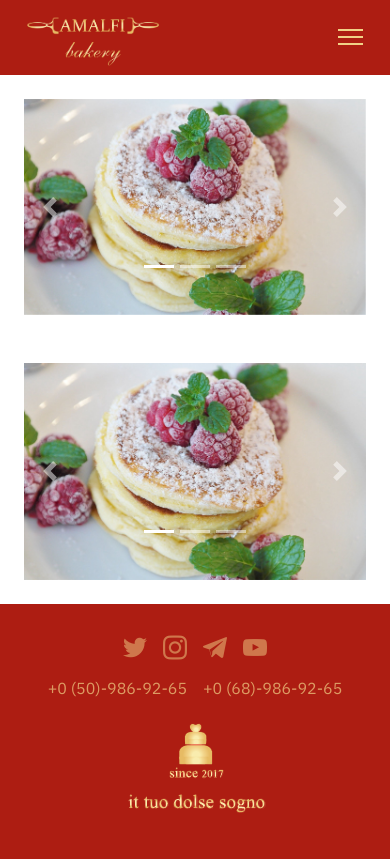
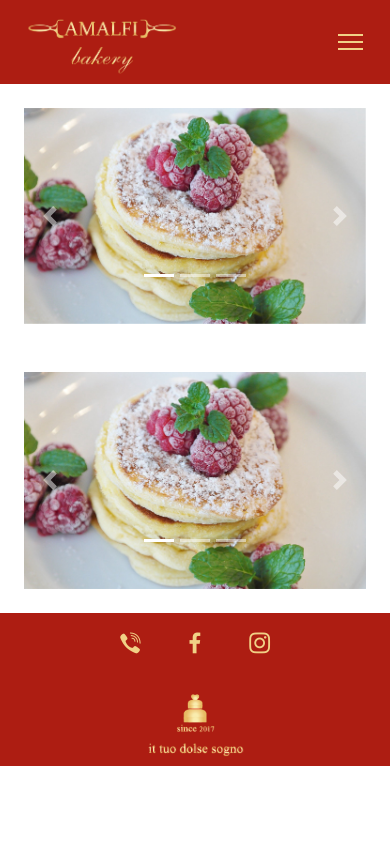
Before and after one commit to Ferenecruma/cakestore, a Django app: page / in a window 390 px wide; the page is wider, and only the part inside the window is pictured. After the commit the page ends 766 px from the top of that part, so only its background shows below. Run offline with Django 3.2, Linux system fonts and the light colour scheme; some libraries are stand-ins or nearby versions.

Commit message:
Changed landpage responsivnes

```diff
--- /dev/null
+++ b/static/custom/css/footer.css
@@ -0,0 +1,68 @@
+footer.footer {
+    display: block;
+    align-items: center;
+    min-height: 8vh;
+    background-color: #ad1d12;
+}
+
+.soc-links-footer {
+    width: 40%;
+    margin: auto;
+    flex-wrap: wrap;
+    padding: 20px;
+    font-size: 1.3rem;
+    align-items: center;
+    display: flex;
+    justify-content: space-around;
+}
+
+.phone-numbers {
+    display: flex;
+    justify-content: space-around;
+    max-width: 50%;
+    margin: auto;
+}
+
+.phone-numbers a{
+    font-size: 0.7rem;
+    color: #f1d186;
+}
+
+@media (max-width: 811px){
+    .soc-links-footer {
+        width: 60%;
+    }
+    .footer-image {
+        margin:auto;
+        max-width: 55%;
+        height: auto;
+    }
+}
+
+@media (min-width:812px) and (max-width:1079px){
+    .footer-image {
+        margin:auto;
+        max-width: 25%;
+        height: auto;
+    }
+    .soc-links-footer {
+        font-size: 1.8rem;
+    }
+    .phone-numbers a{
+        font-size: 1rem;
+    }
+}
+
+@media (min-width: 1080px){
+    .footer-image {
+        margin:auto;
+        max-width: 15%;
+        height: auto;
+    }
+    .soc-links-footer {
+        font-size: 1.8rem;
+    }
+    .phone-numbers a{
+        font-size: 1rem;
+    }
+}
--- a/static/custom/css/main.css
+++ b/static/custom/css/main.css
@@ -89,18 +89,6 @@ div.category_name {
     }
   }
 
-  .categories-strip{
-    padding: 10px;
-    text-align: center;
-    background: #ad1d12;
-    color: white;
-    font-size: 36px;
-    border-bottom: #f1d186 7px solid;
-    border-top: #f1d186 7px solid;
-    font-family: 'Marck Script', cursive;
-    margin-top: 20px;
-  }
-
   .categories-page{
     background-color: #f1e4c6;
   }
--- a/static/custom/css/navbar.css
+++ b/static/custom/css/navbar.css
@@ -58,7 +58,7 @@ nav .logo img {
      }
 
      .nav-links a{
-        font-size: 27px;
+        font-size: 20px;
     }
 }
 @media (max-width: 768px){
@@ -73,7 +73,7 @@ nav .logo img {
     }
 
     nav .logo img{
-        max-width: 50%;
+        max-width: 56%;
     }
 
     .nav-links{
@@ -132,19 +132,19 @@ nav .logo img {
     transform: rotate(45deg) translate(-5px, -6px);
 }
 
-nav ul li a,
-nav ul li a:after,
-nav ul li a:before {
+a,
+a:after,
+a:before {
   transition: all .5s;
 }
-nav ul li a:hover {
+a:hover {
   color: rgb(238, 241, 15);
 }
 
-nav.stroke ul li a{
+.stroke a{
   position: relative;
 }
-nav.stroke ul li a:after{
+.stroke a:after{
   position: absolute;
   bottom: 0;
   left: 0;
@@ -156,6 +156,6 @@ nav.stroke ul li a:after{
   background: rgb(238, 241, 15);
   height: 1px;
 }
-nav.stroke ul li a:hover:after {
+.stroke a:hover:after {
   width: 100%;
 }
--- a/webstore/templates/webstore/base.html
+++ b/webstore/templates/webstore/base.html
@@ -27,15 +27,16 @@
 
     <link rel="stylesheet" href="{% static "custom/css/main.css" %}">
     <link rel="stylesheet" href="{% static "custom/css/navbar.css" %}">
+    <link rel="stylesheet" href="{% static "custom/css/footer.css" %}">
 
   </head>
-  <body class="d-flex flex-column">
+  <body>
     <!-- Navbar -->
     <nav class="stroke">
       <div class="logo">
         <img src="{% static "images/logo_text.png" %}" class='img-fluid'>
       </div>
-      <ul class="nav-links hover-effect">
+      <ul class="nav-links">
         <li><a href="{% url "store-main" %}"> Головна </a></li>
         <li><a href="{% url "store-categories" %}"> Категорії </a></li>
         <li><a href="#"> Галерея </a></li>
@@ -51,26 +52,21 @@
 
     {% block content %} {% endblock %}
     <!-- Footer -->
-    <section class="footer3 cid-s48P1Icc8J custom-footer" once="footers" id="footer3-i">
-      <div class="container">
-        <div class="media-container-row align-center mbr-white">
-            <div class="row social-row">
-          <div class="social-list align-right pb-2">
-            <div class="soc-item"><a href="https://twitter.com/mobirise" target="_blank"><span class="mbr-iconfont mbr-iconfont-social socicon-twitter socicon" style="color: #f1d186; fill: rgb(0, 0, 0);"></span></a>
+    <footer class="footer">
+      <div class="soc-links-footer">
+        <a href="https://twitter.com/mobirise"><span class="socicon-viber socicon" style="color: #f1d186; fill: rgb(0, 0, 0);"></span></a>
+        <a href="https://twitter.com/mobirise"><span class="socicon-facebook socicon" style="color: #f1d186; fill: rgb(0, 0, 0);"></span></a>
+        <a href="https://twitter.com/mobirise"><span class="socicon-instagram socicon" style="color: #f1d186; fill: rgb(0, 0, 0);"></span></a>
       </div>
-            <div class="soc-item"><a href="https://twitter.com/mobirise" target="_blank"><span class="mbr-iconfont mbr-iconfont-social socicon-instagram socicon" style="color: #f1d186; fill: rgb(0, 0, 0);"></span></a>
+      <!--<div class="phone-numbers">
+        <a href="tel:123-456-7890">123-456-7890</a>
+        <a href="tel:123-456-7890">123-456-7890</a>
+      </div> -->
+      <div class="footer-image">
+          <img src="{% static "images/footer-image.png" %}">
       </div>
-            <div class="soc-item"><a href="https://twitter.com/mobirise" target="_blank"><span class="mbr-iconfont mbr-iconfont-social socicon-telegram socicon" style="color: #f1d186; fill: rgb(0, 0, 0);"></span>                        </a>
-            </div>
-            <div class="soc-item"><a href="https://twitter.com/mobirise" target="_blank"><span class="mbr-iconfont mbr-iconfont-social socicon-youtube socicon" style="color: #f1d186; fill: rgb(0, 0, 0);"></span>                        </a>                    </div>
-            </div>
-          </div>
-          <div class="row phone-row pt-2"><a href="tel:123-456-7890">+0 (50)-986-92-65</a><a class="pl-3" href="tel:123-456-7890">+0 (68)-986-92-65</a> </div>
-          <div class="row"><img src="{% static "images/footer-image.png" %}" class="img-fluid" alt="Responsive image"></div>
-          </div>
-        </div>
-      </div>
-    </section>
+    </footer>
+    <!-- Footer -->
 
     <script src="{% static "web/assets/jquery/jquery.min.js" %}"></script>
     <script src="{% static "bootstrap/js/bootstrap.min.js" %}"></script>
```
Also changed, not shown: cake_store/settings.py (+13 -1 lines), webstore/models.py (+24 -2 lines). Lines whose indentation alone changed are shown as unchanged.
